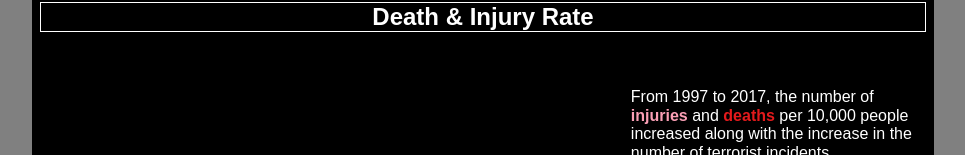
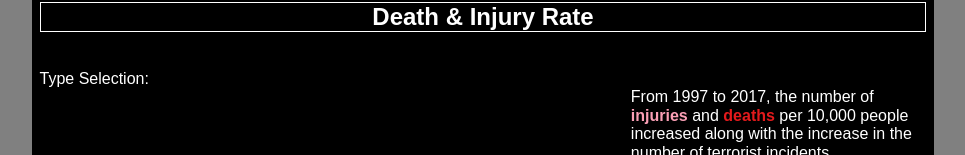
Before and after one commit to HongnuoLyu/Global-Terrorism-Events, a plain HTML site: page index.html in a window 1280 px wide. Shown: the part 645-800 px from the top of the page, without its empty margins (157-1122 px from the left). Drawn offline with nearby package versions, Linux system fonts and the light colour scheme; a script that the page names is missing.

Commit message:
Update index.html

```diff
--- a/index.html
+++ b/index.html
@@ -58,7 +58,7 @@
 <div class="pure-g">
 <div class="pure-u-2-3">
     <br/>
-<div id="line"></div>
+<div id="line" <span style="color: white;"> Type Selection: </span></div>
 </div>
 <div class="pure-u-1-3">
 <p1 id="l-align">
```
